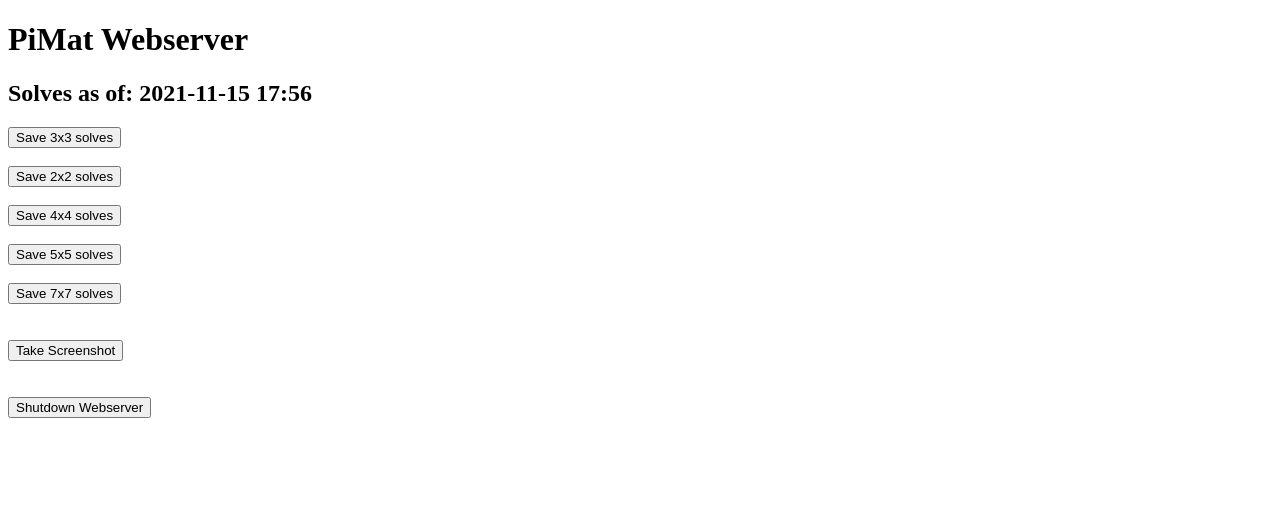
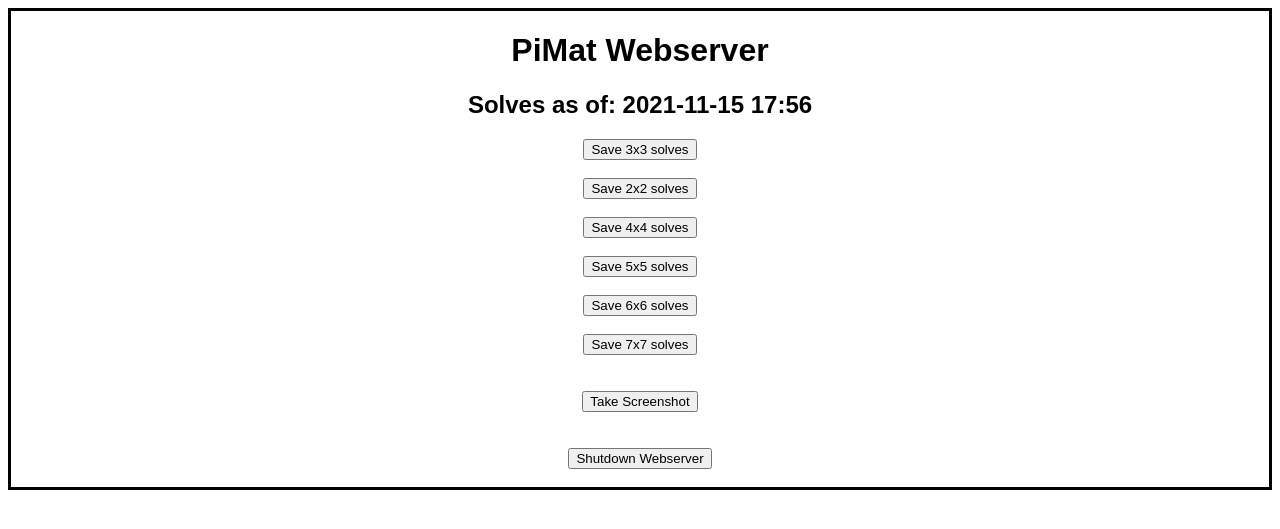
Before and after one commit to mrusse/PiMatTimer, a Flask app: page / in a window 1280 px wide. Shown: the top 529 px of the page. Run offline with Flask 2, Linux system fonts and the light colour scheme.

Commit message:
added 6x6 to webserver and tweaked the style

```diff
--- a/webserver/server.py
+++ b/webserver/server.py
@@ -1,6 +1,5 @@
 from flask import Flask, render_template, send_file, request
 import datetime
-from tabulate import tabulate
 import socket
 import time
 import _thread
@@ -20,27 +19,31 @@ def hello():
 
 @app.route("/solves3x3x3.txt")
 def download3():
-    path = "/home/pi/CubeTimer/solves/solves3x3x3.txt"
+    path = "/home/pi/PiMatTimer/solves/solves3x3x3.txt"
     return send_file(path, as_attachment=True)
 @app.route("/solves2x2x2.txt")
 def download2():
-    path = "/home/pi/CubeTimer/solves/solves2x2x2.txt"
+    path = "/home/pi/PiMatTimer/solves/solves2x2x2.txt"
     return send_file(path, as_attachment=True)
 @app.route("/solves4x4x4.txt")
 def download4():
-    path = "/home/pi/CubeTimer/solves/solves4x4x4.txt"
+    path = "/home/pi/PiMatTimer/solves/solves4x4x4.txt"
     return send_file(path, as_attachment=True)
 @app.route("/solves5x5x5.txt")
 def download5():
-    path = "/home/pi/CubeTimer/solves/solves5x5x5.txt"
+    path = "/home/pi/PiMatTimer/solves/solves5x5x5.txt"
+    return send_file(path, as_attachment=True)
+@app.route("/solves6x6x6.txt")
+def download6():
+    path = "/home/pi/PiMatTimer/solves/solves6x6x6.txt"
     return send_file(path, as_attachment=True)
 @app.route("/solves7x7x7.txt")
 def download7():
-    path = "/home/pi/CubeTimer/solves/solves7x7x7.txt"
+    path = "/home/pi/PiMatTimer/solves/solves7x7x7.txt"
     return send_file(path, as_attachment=True)
 @app.route("/screenshot")
 def screenshot():
-    path = "/home/pi/CubeTimer/screenschot.png"
+    path = "/home/pi/PiMatTimer/screenschot.png"
     os.system("scrot " + path)
     return send_file(path, as_attachment=True)
 
--- a/webserver/templates/index.html
+++ b/webserver/templates/index.html
@@ -1,4 +1,19 @@
 <!DOCTYPE html>
+<html>
+
+<style>
+.center {
+    text-align: center;
+    border: 3px solid black;
+}
+
+* {
+    font-family: Arial, sans-serif;
+}
+</style>
+
+<div class="center">
+
     <head>
         <title>{{ title }}</title>
     </head>
@@ -20,15 +35,21 @@
     <form method="get" action="/solves5x5x5.txt">
         <button type="submit">Save 5x5 solves</button>
     </form><br>
+    <form method="get" action="/solves6x6x6.txt">
+        <button type="submit">Save 6x6 solves</button>
+    </form><br>
     <form method="get" action="/solves7x7x7.txt">
         <button type="submit">Save 7x7 solves</button>
     </form><br>
     </form><br>
     <form method="get" action="/screenshot">
         <button type="submit">Take Screenshot</button>
-     </form><br>
+    </form><br>
     </form><br>
     <form method="get" action="/shutdown">
         <button type="submit">Shutdown Webserver</button>
+    </form><br>
+
+</div>
 
 </html>
```
